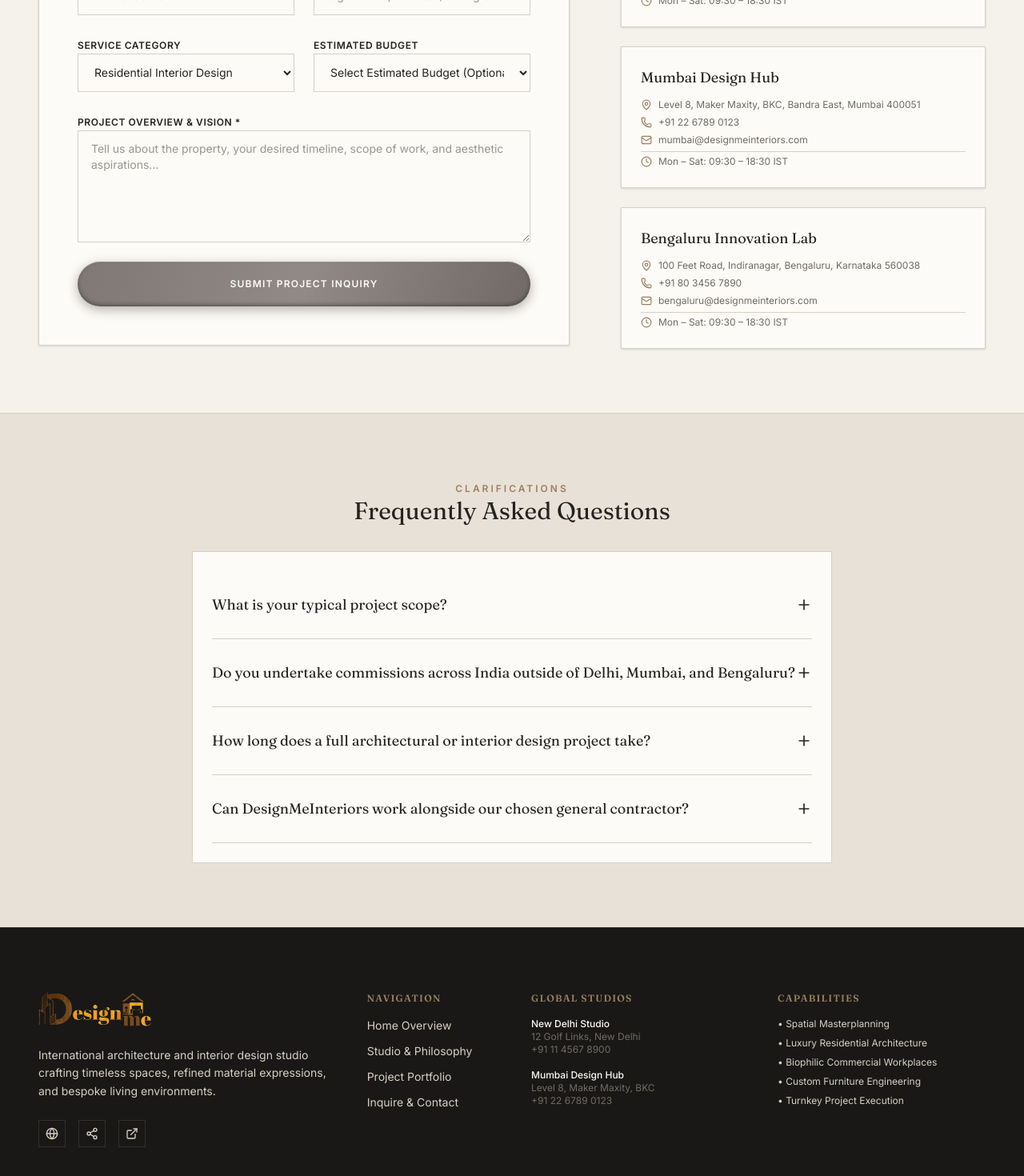
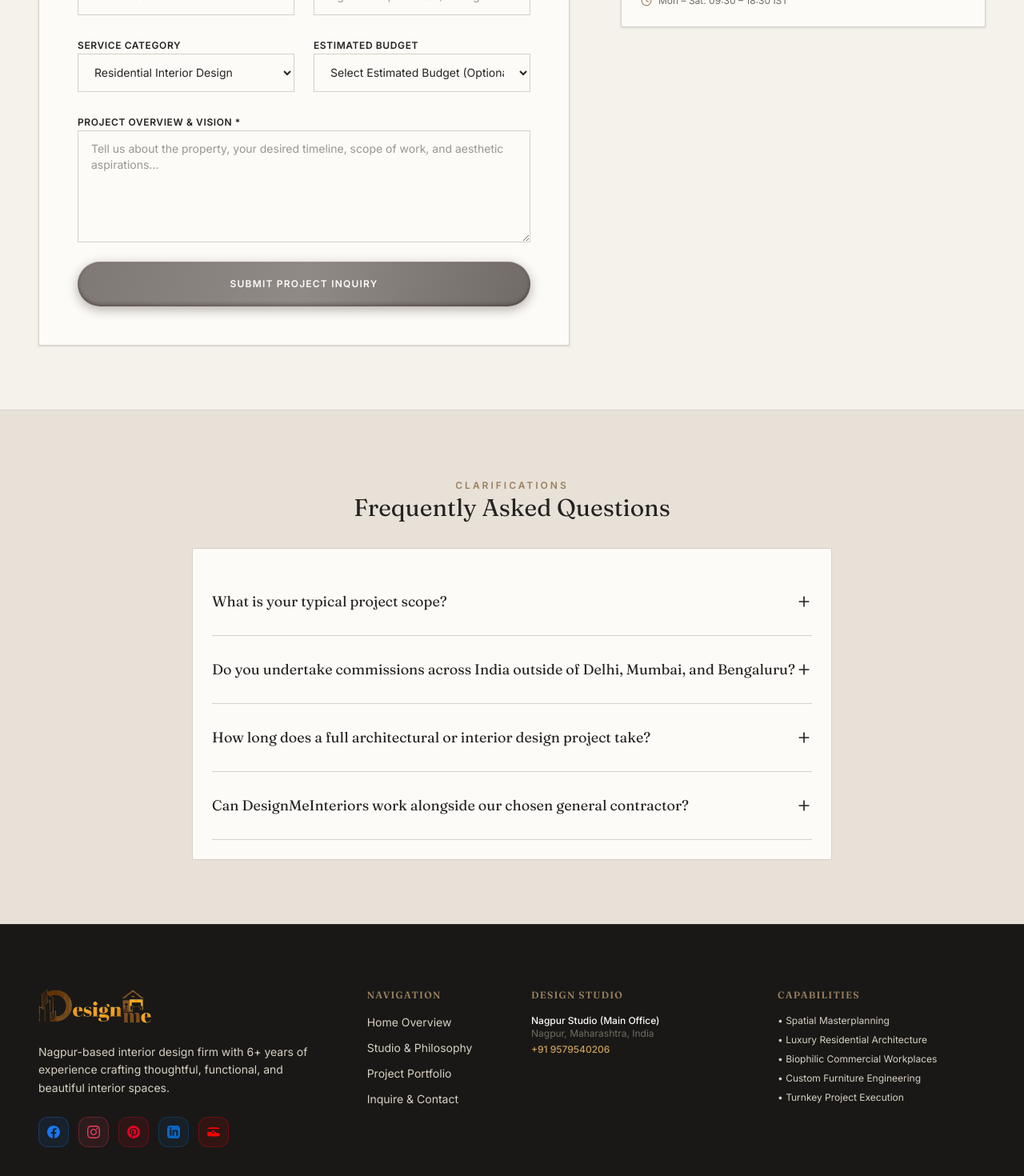
Before and after one commit to vickysrana2-cloud/designmeinteriors, a Next.js app: page /contact in a window 1280 px wide. Shown: the part 840-2310 px from the top of the page at 80% size. Built offline with nearby package versions, Linux system fonts and the light colour scheme; grey boxes are pictures that could not be loaded.

Commit message:
feat: implement core layout components, configuration, and marketing contact page structure

```diff
--- a/src/app/(marketing)/contact/page.tsx
+++ b/src/app/(marketing)/contact/page.tsx
@@ -23,27 +23,11 @@ import {
 
 const OFFICES = [
   {
-    city: "New Delhi Studio",
-    address: "12 Golf Links, 1st Floor",
-    district: "New Delhi, Delhi 110003",
-    phone: "+91 11 4567 8900",
-    email: "delhi@designmeinteriors.com",
-    hours: "Mon – Sat: 09:30 – 18:30 IST",
-  },
-  {
-    city: "Mumbai Design Hub",
-    address: "Level 8, Maker Maxity, BKC",
-    district: "Bandra East, Mumbai 400051",
-    phone: "+91 22 6789 0123",
-    email: "mumbai@designmeinteriors.com",
-    hours: "Mon – Sat: 09:30 – 18:30 IST",
-  },
-  {
-    city: "Bengaluru Innovation Lab",
-    address: "100 Feet Road, Indiranagar",
-    district: "Bengaluru, Karnataka 560038",
-    phone: "+91 80 3456 7890",
-    email: "bengaluru@designmeinteriors.com",
+    city: "Nagpur Studio",
+    address: "DesignMeInteriors",
+    district: "Nagpur, Maharashtra, India",
+    phone: "+91 9579540206",
+    email: "contact@designmeinteriors.com",
     hours: "Mon – Sat: 09:30 – 18:30 IST",
   },
 ];
@@ -196,7 +180,7 @@ function ContactForm() {
                 Phone Number
               </label>
               <Input
-                placeholder="+91 98765 43210"
+                placeholder="+91 95795 40206"
                 value={formData.phone}
                 onChange={(e) =>
                   setFormData({ ...formData, phone: e.target.value })
--- a/src/components/home/ProcessAccordion.tsx
+++ b/src/components/home/ProcessAccordion.tsx
@@ -8,6 +8,38 @@ import {
   AccordionItem,
   AccordionTrigger,
 } from "@/components/ui/accordion";
+import { Compass, Lightbulb, Palette, Sparkles } from "lucide-react";
+
+const ACCORDION_ICONS = [
+  {
+    icon: Compass,
+    colorActive: "text-[#D97706]",
+    colorInactive: "text-amber-300",
+    bgActive: "bg-amber-500/10 border-amber-500/30",
+    bgInactive: "bg-amber-500/20 border-amber-500/40",
+  },
+  {
+    icon: Lightbulb,
+    colorActive: "text-[#2563EB]",
+    colorInactive: "text-blue-300",
+    bgActive: "bg-blue-500/10 border-blue-500/30",
+    bgInactive: "bg-blue-500/20 border-blue-500/40",
+  },
+  {
+    icon: Palette,
+    colorActive: "text-[#9333EA]",
+    colorInactive: "text-purple-300",
+    bgActive: "bg-purple-500/10 border-purple-500/30",
+    bgInactive: "bg-purple-500/20 border-purple-500/40",
+  },
+  {
+    icon: Sparkles,
+    colorActive: "text-[#059669]",
+    colorInactive: "text-emerald-300",
+    bgActive: "bg-emerald-500/10 border-emerald-500/30",
+    bgInactive: "bg-emerald-500/20 border-emerald-500/40",
+  },
+];
 
 export function ProcessAccordion() {
   const [activeStep, setActiveStep] = useState("item-0");
@@ -111,6 +143,8 @@ export function ProcessAccordion() {
             >
               {PROCESS_STEPS.map((item, index) => {
                 const isActive = activeIndex === index;
+                const iconMeta = ACCORDION_ICONS[index % ACCORDION_ICONS.length];
+                const IconComponent = iconMeta.icon;
 
                 return (
                   <AccordionItem
@@ -133,7 +167,7 @@ export function ProcessAccordion() {
                     <AccordionTrigger
                       className="py-6 hover:no-underline md:py-7"
                     >
-                      <div className="flex w-full items-center gap-5 text-left">
+                      <div className="flex w-full items-center gap-4 text-left sm:gap-5">
                         {/* NUMBER */}
                         <span
                           className={`
@@ -147,6 +181,25 @@ export function ProcessAccordion() {
                         >
                           {item.step}
                         </span>
+
+                        {/* COLORED ICON */}
+                        <div
+                          className={`
+                            flex h-10 w-10 shrink-0 items-center justify-center rounded-xl border transition-all duration-500 md:h-11 md:w-11
+                            ${
+                              isActive
+                                ? iconMeta.bgActive
+                                : iconMeta.bgInactive
+                            }
+                          `}
+                        >
+                          <IconComponent
+                            className={`h-5 w-5 transition-colors duration-500 ${
+                              isActive ? iconMeta.colorActive : iconMeta.colorInactive
+                            }`}
+                            strokeWidth={1.85}
+                          />
+                        </div>
 
                         {/* TITLE */}
                         <span
@@ -166,7 +219,7 @@ export function ProcessAccordion() {
 
                     <AccordionContent
                       className={`
-                        pb-7 pl-[44px] pr-4 text-sm leading-7
+                        pb-7 pl-[84px] pr-4 text-sm leading-7
                         ${
                           isActive
                             ? "text-[#706B63]"
--- a/src/components/layout/Footer.tsx
+++ b/src/components/layout/Footer.tsx
@@ -22,35 +22,78 @@ export function Footer() {
               />
             </div>
             <p className="text-sm text-[#D7D0C5] leading-relaxed max-w-sm font-sans">
-              International architecture and interior design studio crafting timeless spaces, refined material expressions, and bespoke living environments.
+              Nagpur-based interior design firm with 6+ years of experience crafting thoughtful, functional, and beautiful interior spaces.
             </p>
-            <div className="flex items-center gap-4 text-[#D7D0C5]">
+            {/* Social Media Links */}
+            <div className="flex items-center gap-3 flex-wrap">
+              {/* Facebook */}
               <a
-                href="https://instagram.com"
+                href="https://www.facebook.com/people/Design-Me/61563517471577/"
                 target="_blank"
                 rel="noreferrer"
-                className="p-2 border border-[#322F2C] hover:border-[#9A8060] hover:text-[#9A8060] transition-colors"
-                aria-label="Instagram"
+                className="group p-2.5 bg-[#1877F2]/10 border border-[#1877F2]/30 hover:bg-[#1877F2] hover:border-[#1877F2] transition-all duration-300 rounded-xl"
+                aria-label="Facebook"
+                title="Facebook"
               >
-                <Globe className="w-4 h-4" />
+                <svg className="w-4 h-4 fill-[#1877F2] group-hover:fill-white transition-colors duration-300" viewBox="0 0 24 24">
+                  <path d="M24 12.073c0-6.627-5.373-12-12-12s-12 5.373-12 12c0 5.99 4.388 10.954 10.125 11.854v-8.385H7.078v-3.47h3.047V9.43c0-3.007 1.792-4.669 4.533-4.669 1.312 0 2.686.235 2.686.235v2.953H15.83c-1.491 0-1.956.925-1.956 1.874v2.25h3.328l-.532 3.47h-2.796v8.385C19.612 23.027 24 18.062 24 12.073z"/>
+                </svg>
               </a>
+
+              {/* Instagram */}
               <a
-                href="https://linkedin.com"
+                href="https://www.instagram.com/design_me06"
                 target="_blank"
                 rel="noreferrer"
-                className="p-2 border border-[#322F2C] hover:border-[#9A8060] hover:text-[#9A8060] transition-colors"
-                aria-label="LinkedIn"
+                className="group p-2.5 bg-[#E4405F]/10 border border-[#E4405F]/30 hover:bg-gradient-to-tr hover:from-[#833AB4] hover:via-[#FD1D1D] hover:to-[#FCB045] hover:border-transparent transition-all duration-300 rounded-xl"
+                aria-label="Instagram"
+                title="Instagram"
               >
-                <Share2 className="w-4 h-4" />
+                <svg className="w-4 h-4 fill-[#E4405F] group-hover:fill-white transition-colors duration-300" viewBox="0 0 24 24">
+                  <path d="M12 2.163c3.204 0 3.584.012 4.85.07 3.252.148 4.771 1.691 4.919 4.919.058 1.265.069 1.645.069 4.849 0 3.205-.012 3.584-.069 4.849-.149 3.225-1.664 4.771-4.919 4.919-1.266.058-1.644.07-4.85.07-3.204 0-3.584-.012-4.849-.07-3.26-.149-4.771-1.699-4.919-4.92-.058-1.265-.07-1.644-.07-4.849 0-3.204.013-3.583.07-4.849.149-3.227 1.664-4.771 4.919-4.919 1.266-.057 1.645-.069 4.849-.069zm0-2.163c-3.259 0-3.667.014-4.947.072-4.358.2-6.78 2.618-6.98 6.98-.059 1.281-.073 1.689-.073 4.948 0 3.259.014 3.668.072 4.948.2 4.358 2.618 6.78 6.98 6.98 1.281.058 1.689.072 4.948.072 3.259 0 3.668-.014 4.948-.072 4.354-.2 6.782-2.618 6.979-6.98.059-1.28.073-1.689.073-4.948 0-3.259-.014-3.667-.072-4.947-.196-4.354-2.617-6.78-6.979-6.98-1.281-.059-1.69-.073-4.949-.073zm0 5.838c-3.403 0-6.162 2.759-6.162 6.162s2.759 6.163 6.162 6.163 6.162-2.759 6.162-6.163c0-3.403-2.759-6.162-6.162-6.162zm0 10.162c-2.209 0-4-1.79-4-4 0-2.209 1.791-4 4-4s4 1.791 4 4c0 2.21-1.791 4-4 4zm6.406-11.845c-.796 0-1.441.645-1.441 1.44s.645 1.44 1.441 1.44c.795 0 1.439-.645 1.439-1.44s-.644-1.44-1.439-1.44z"/>
+                </svg>
               </a>
+
+              {/* Pinterest */}
               <a
-                href="https://twitter.com"
+                href="https://in.pinterest.com/designmeinteriors/"
                 target="_blank"
                 rel="noreferrer"
-                className="p-2 border border-[#322F2C] hover:border-[#9A8060] hover:text-[#9A8060] transition-colors"
-                aria-label="Twitter"
+                className="group p-2.5 bg-[#E60023]/10 border border-[#E60023]/30 hover:bg-[#E60023] hover:border-[#E60023] transition-all duration-300 rounded-xl"
+                aria-label="Pinterest"
+                title="Pinterest"
               >
-                <ExternalLink className="w-4 h-4" />
+                <svg className="w-4 h-4 fill-[#E60023] group-hover:fill-white transition-colors duration-300" viewBox="0 0 24 24">
+                  <path d="M12 0C5.373 0 0 5.372 0 12c0 5.084 3.163 9.426 7.627 11.174-.105-.949-.2-2.405.042-3.441.218-.937 1.407-5.965 1.407-5.965s-.359-.719-.359-1.782c0-1.668.967-2.914 2.171-2.914 1.023 0 1.518.769 1.518 1.69 0 1.029-.655 2.568-.994 3.995-.283 1.194.599 2.169 1.777 2.169 2.133 0 3.772-2.249 3.772-5.495 0-2.873-2.064-4.882-5.012-4.882-3.414 0-5.418 2.561-5.418 5.207 0 1.031.397 2.138.893 2.738.098.119.112.224.083.345-.09.375-.293 1.199-.334 1.363-.053.225-.172.271-.401.165-1.495-.69-2.433-2.878-2.433-4.646 0-3.776 2.748-7.252 7.92-7.252 4.158 0 7.392 2.967 7.392 6.923 0 4.135-2.607 7.462-6.233 7.462-1.214 0-2.354-.629-2.746-1.378l-.748 2.853c-.271 1.043-1.002 2.35-1.492 3.146C9.57 23.812 10.763 24 12 24c6.627 0 12-5.373 12-12 0-6.628-5.373-12-12-12z"/>
+                </svg>
+              </a>
+
+              {/* LinkedIn */}
+              <a
+                href="https://www.linkedin.com/in/design-me-interiors-055577340/"
+                target="_blank"
+                rel="noreferrer"
+                className="group p-2.5 bg-[#0A66C2]/10 border border-[#0A66C2]/30 hover:bg-[#0A66C2] hover:border-[#0A66C2] transition-all duration-300 rounded-xl"
+                aria-label="LinkedIn"
+                title="LinkedIn"
+              >
+                <svg className="w-4 h-4 fill-[#0A66C2] group-hover:fill-white transition-colors duration-300" viewBox="0 0 24 24">
+                  <path d="M19 0h-14c-2.761 0-5 2.239-5 5v14c0 2.761 2.239 5 5 5h14c2.762 0 5-2.239 5-5v-14c0-2.761-2.238-5-5-5zm-11 19h-3v-11h3v11zm-1.5-12.268c-.966 0-1.75-.79-1.75-1.764s.784-1.764 1.75-1.764 1.75.79 1.75 1.764-.783 1.764-1.75 1.764zm13.5 12.268h-3v-5.604c0-3.368-4-3.113-4 0v5.604h-3v-11h3v1.765c1.396-2.586 7-2.777 7 2.476v6.759z"/>
+                </svg>
+              </a>
+
+              {/* YouTube */}
+              <a
+                href="http://www.youtube.com/@DesignMeInteriors"
+                target="_blank"
+                rel="noreferrer"
+                className="group p-2.5 bg-[#FF0000]/10 border border-[#FF0000]/30 hover:bg-[#FF0000] hover:border-[#FF0000] transition-all duration-300 rounded-xl"
+                aria-label="YouTube"
+                title="YouTube"
+              >
+                <svg className="w-4 h-4 fill-[#FF0000] group-hover:fill-white transition-colors duration-300" viewBox="0 0 24 24">
+                  <path d="M23.498 6.186a3.016 3.016 0 0 0-2.122-2.136C19.505 3.545 12 3.545 12 3.545s-7.505 0-9.377.505A3.017 3.017 0 0 0 .502 6.186C0 8.07 0 12 0 12s0 3.93.502 5.814a3.016 3.016 0 0 0 2.122 2.136c1.871.505 9.376.505 9.376.505s7.505 0 9.377-.505a3.015 3.015 0 0 0 2.122-2.136C24 15.93 24 12 0 12s0-3.93-.502-5.814zM9.545 15.568V8.432L15.818 12l-6.273 3.568z"/>
+                </svg>
               </a>
             </div>
           </div>
@@ -87,18 +130,18 @@ export function Footer() {
           {/* Studio Offices */}
           <div className="lg:col-span-3 space-y-4">
             <h4 className="text-xs uppercase tracking-widest text-[#9A8060] font-semibold">
-              Global Studios
+              Design Studio
             </h4>
             <div className="space-y-4 text-xs text-[#D7D0C5]">
               <div>
-                <span className="text-[#FCFBF8] font-medium block">New Delhi Studio</span>
-                <span className="block text-[#706B63]">12 Golf Links, New Delhi</span>
-                <span className="block text-[#706B63]">+91 11 4567 8900</span>
-              </div>
-              <div>
-                <span className="text-[#FCFBF8] font-medium block">Mumbai Design Hub</span>
-                <span className="block text-[#706B63]">Level 8, Maker Maxity, BKC</span>
-                <span className="block text-[#706B63]">+91 22 6789 0123</span>
+                <span className="text-[#FCFBF8] font-medium block">Nagpur Studio (Main Office)</span>
+                <span className="block text-[#706B63]">Nagpur, Maharashtra, India</span>
+                <a
+                  href="tel:+919579540206"
+                  className="block text-[#CAA05C] hover:underline font-medium mt-1"
+                >
+                  +91 9579540206
+                </a>
               </div>
             </div>
           </div>
--- a/src/components/layout/Navbar.tsx
+++ b/src/components/layout/Navbar.tsx
@@ -322,15 +322,21 @@ export function Navbar() {
 
                       {/* Mobile details */}
                       <div className="flex flex-col gap-4 border-t border-[#D7D0C5] pt-6">
-                        <div className="flex items-center gap-3 text-xs text-[#706B63]">
+                        <a
+                          href="tel:+919579540206"
+                          className="flex items-center gap-3 text-xs text-[#706B63] hover:text-[#9A8060] transition-colors"
+                        >
                           <Phone className="h-4 w-4 text-[#9A8060]" />
-                          <span>+1 (212) 555-0198</span>
-                        </div>
+                          <span>+91 9579540206</span>
+                        </a>
 
-                        <div className="flex items-center gap-3 text-xs text-[#706B63]">
+                        <a
+                          href="mailto:contact@designmeinteriors.com"
+                          className="flex items-center gap-3 text-xs text-[#706B63] hover:text-[#9A8060] transition-colors"
+                        >
                           <Mail className="h-4 w-4 text-[#9A8060]" />
-                          <span>concierge@designmeinteriors.com</span>
-                        </div>
+                          <span>contact@designmeinteriors.com</span>
+                        </a>
 
                         <Button
                           asChild
--- a/src/components/sections/WorkProcess.tsx
+++ b/src/components/sections/WorkProcess.tsx
@@ -14,6 +14,8 @@ const PROCESS_STEPS = [
     description:
       "Understand the client's requirements, lifestyle, preferences, space, and budget.",
     icon: MessageCircle,
+    color: "text-[#D97706]",
+    badgeBg: "bg-[#FFF8EC] border-[#FDE68A]",
     image:
       "https://images.unsplash.com/photo-1497366811353-6870744d04b2?auto=format&fit=crop&w=900&q=85",
   },
@@ -23,6 +25,8 @@ const PROCESS_STEPS = [
     description:
       "Develop the design direction, space planning, and initial concepts.",
     icon: Lightbulb,
+    color: "text-[#2563EB]",
+    badgeBg: "bg-[#EFF6FF] border-[#BFDBFE]",
     image:
       "https://images.unsplash.com/photo-1503387762-592deb58ef4e?auto=format&fit=crop&w=900&q=85",
   },
@@ -32,6 +36,8 @@ const PROCESS_STEPS = [
     description:
       "Finalize materials, colours, furniture, lighting, finishes, and design details.",
     icon: LayoutGrid,
+    color: "text-[#9333EA]",
+    badgeBg: "bg-[#FAF5FF] border-[#E9D5FF]",
     image:
       "https://images.unsplash.com/photo-1600607687939-ce8a6c25118c?auto=format&fit=crop&w=900&q=85",
   },
@@ -41,6 +47,8 @@ const PROCESS_STEPS = [
     description:
       "Coordinate the execution process and ensure the design is implemented according to the approved plan.",
     icon: Settings,
+    color: "text-[#E11D48]",
+    badgeBg: "bg-[#FFF1F2] border-[#FECDD3]",
     image:
       "https://images.unsplash.com/photo-1504917595217-d4dc5ebe6122?auto=format&fit=crop&w=900&q=85",
   },
@@ -50,6 +58,8 @@ const PROCESS_STEPS = [
     description:
       "Complete the final details and deliver the finished space.",
     icon: Home,
+    color: "text-[#059669]",
+    badgeBg: "bg-[#ECFDF5] border-[#A7F3D0]",
     image:
       "https://images.unsplash.com/photo-1600210492486-724fe5c67fb0?auto=format&fit=crop&w=900&q=85",
   },
@@ -197,10 +207,10 @@ export default function WorkProcess() {
                 </div>
 
                 {/* FLOATING ICON */}
-                <div className="relative z-10 mx-auto -mt-[25px] flex h-[50px] w-[50px] items-center justify-center rounded-full border border-[#E5DCD0] bg-[#FBF8F2] shadow-[0_4px_14px_rgba(0,0,0,0.08)]">
+                <div className={`relative z-10 mx-auto -mt-[25px] flex h-[50px] w-[50px] items-center justify-center rounded-full border shadow-[0_4px_14px_rgba(0,0,0,0.08)] ${proc.badgeBg}`}>
                   <Icon
-                    className="h-[21px] w-[21px] text-[#1C1A17]"
-                    strokeWidth={1.45}
+                    className={`h-[21px] w-[21px] ${proc.color}`}
+                    strokeWidth={1.6}
                   />
                 </div>
 
@@ -275,10 +285,10 @@ export default function WorkProcess() {
                         />
 
                         {/* ICON */}
-                        <div className="absolute bottom-[-1px] right-[-1px] flex h-8 w-8 items-center justify-center rounded-tl-[12px] bg-[#FBF9F5]">
+                        <div className={`absolute bottom-[-1px] right-[-1px] flex h-8 w-8 items-center justify-center rounded-tl-[12px] border-t border-l ${proc.badgeBg}`}>
                           <Icon
-                            className="h-[15px] w-[15px] text-[#1C1A17]"
-                            strokeWidth={1.5}
+                            className={`h-[15px] w-[15px] ${proc.color}`}
+                            strokeWidth={1.6}
                           />
                         </div>
                       </div>
--- a/src/components/services/ServiceSidebar.tsx
+++ b/src/components/services/ServiceSidebar.tsx
@@ -74,23 +74,23 @@ export function ServiceSidebar({ currentSlug }: ServiceSidebarProps) {
 
           <div className="space-y-3.5 border-t border-white/10 pt-5 text-xs text-[#D7D0C5]">
             <a
-              href="tel:+911145678900"
+              href="tel:+919579540206"
               className="flex items-center gap-3 transition-colors hover:text-[#9A8060]"
             >
               <div className="flex h-8 w-8 items-center justify-center rounded-full border border-white/20 bg-white/5 text-[#9A8060]">
                 <Phone className="h-3.5 w-3.5" />
               </div>
-              <span className="font-medium">+91 11 4567 8900</span>
+              <span className="font-medium">+91 9579540206</span>
             </a>
 
             <a
-              href="mailto:delhi@designmeinteriors.com"
+              href="mailto:contact@designmeinteriors.com"
               className="flex items-center gap-3 transition-colors hover:text-[#9A8060]"
             >
               <div className="flex h-8 w-8 items-center justify-center rounded-full border border-white/20 bg-white/5 text-[#9A8060]">
                 <Mail className="h-3.5 w-3.5" />
               </div>
-              <span className="font-medium truncate">delhi@designmeinteriors.com</span>
+              <span className="font-medium truncate">contact@designmeinteriors.com</span>
             </a>
           </div>
 
--- a/src/config/site.ts
+++ b/src/config/site.ts
@@ -1,14 +1,19 @@
 export const siteConfig = {
-  name: "DesignMeInteriors — Architecture & Interior Design Studio",
+  name: "DesignMeInteriors — Interior Design Studio",
   shortName: "DesignMeInteriors",
   description:
-    "International luxury architecture and interior design studio. Specializing in bespoke residential sanctuaries, commercial spaces, and spatial interventions across New York, London, and Tokyo.",
+    "Nagpur-based interior design firm with 6+ years of experience in creating thoughtful, functional, and beautiful interior spaces.",
   url: "https://designmeinteriors.com",
   ogImage: "https://designmeinteriors.com/og.jpg",
+  phone: "+91 9579540206",
+  phoneFormatted: "+91 95795 40206",
+  email: "contact@designmeinteriors.com",
   links: {
-    instagram: "https://instagram.com/designmeinteriors",
-    linkedin: "https://linkedin.com/company/designmeinteriors",
-    contactEmail: "concierge@designmeinteriors.com",
+    facebook: "https://www.facebook.com/people/Design-Me/61563517471577/",
+    pinterest: "https://in.pinterest.com/designmeinteriors/",
+    linkedin: "https://www.linkedin.com/in/design-me-interiors-055577340/",
+    youtube: "http://www.youtube.com/@DesignMeInteriors",
+    instagram: "https://www.instagram.com/design_me06",
   },
 };
 
--- a/src/lib/seo/structured-data.ts
+++ b/src/lib/seo/structured-data.ts
@@ -9,7 +9,14 @@ export function buildOrganizationSchema() {
     url: siteConfig.url,
     logo: siteConfig.ogImage,
     description: siteConfig.description,
-    sameAs: [siteConfig.links.instagram, siteConfig.links.linkedin],
+    telephone: siteConfig.phone,
+    sameAs: [
+      siteConfig.links.facebook,
+      siteConfig.links.instagram,
+      siteConfig.links.pinterest,
+      siteConfig.links.linkedin,
+      siteConfig.links.youtube,
+    ],
   };
 }
 
```
